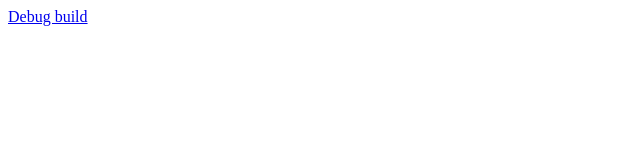
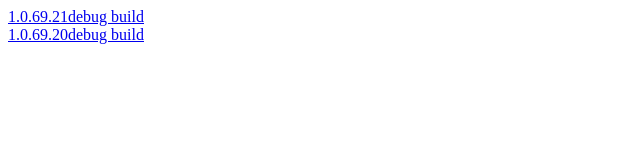
Before and after one commit to OnyxMizuna/SAI-Toolkit, a browser extension: page docs/diag-builds/index.htm in a window 1280 px wide. Shown: the whole page, without its empty margins (0-640 px from the left). Drawn offline with Linux system fonts and the light colour scheme.

Commit message:
Updated debug page for .21d

```diff
--- a/docs/diag-builds/index.htm
+++ b/docs/diag-builds/index.htm
@@ -3,6 +3,8 @@
 
   </head>
   <body>
-    <a href="https://github.com/OnyxMizuna/SAI-Toolkit/blob/main/docs/diag-builds/1.0.20debug%20-%200b38356ef60f4ec68d0b-1.0.69.20d.xpi">Debug build</a>
+    <a href="https://github.com/OnyxMizuna/SAI-Toolkit/blob/main/docs/diag-builds/1.0.21debug%20-%200b38356ef60f4ec68d0b-1.0.69.21d.xpi">1.0.69.21debug build</a>
+    <br>
+    <a href="https://github.com/OnyxMizuna/SAI-Toolkit/blob/main/docs/diag-builds/1.0.20debug%20-%200b38356ef60f4ec68d0b-1.0.69.20d.xpi">1.0.69.20debug build</a>
   </body>
 </html>
```
